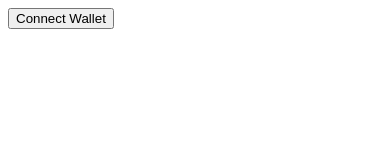
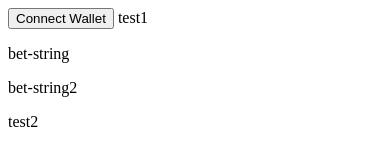
Before and after one commit to vlad-sascha-420/letswagerit, a plain HTML site: page index.html in a window 390 px wide. Drawn offline with Linux system fonts and the light colour scheme.

Commit message:
Diagnosing mobile browser button not functioning2

```diff
--- a/index.html
+++ b/index.html
@@ -9,13 +9,13 @@
 </head>
 <body>
   <button id="connect-wallet">Connect Wallet</button>
-
+test1
   <p id="owner-address"></p>
   <p id="fee-Percentage"></p>
-  <p id="bet-string"></p>
-  <p id="bet-string2"></p>
+  <p id="bet-string">bet-string</p>
+  <p id="bet-string2">bet-string2</p>
 
   <p id="call-response"></p>
-
+test2
 </body>
 </html>
```
